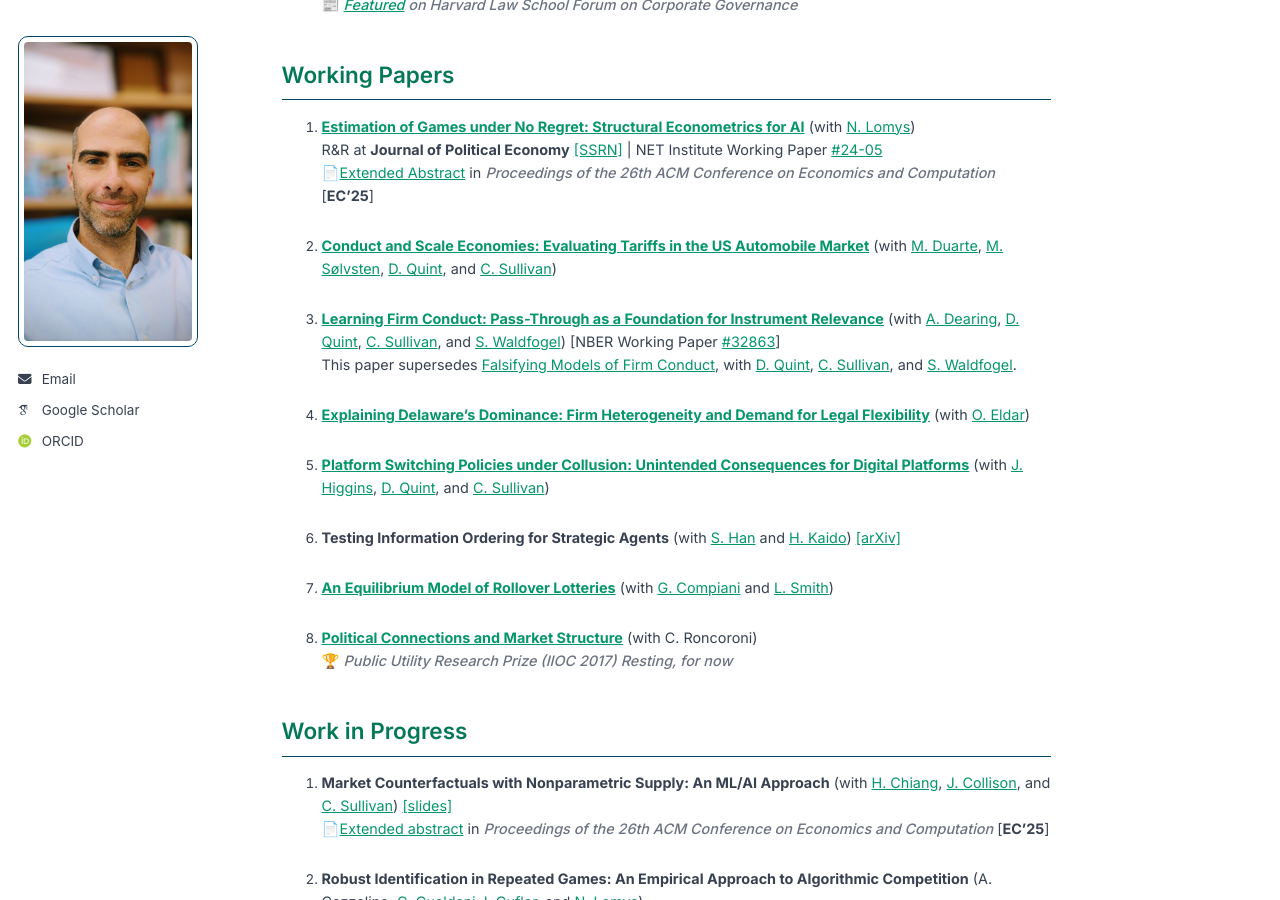
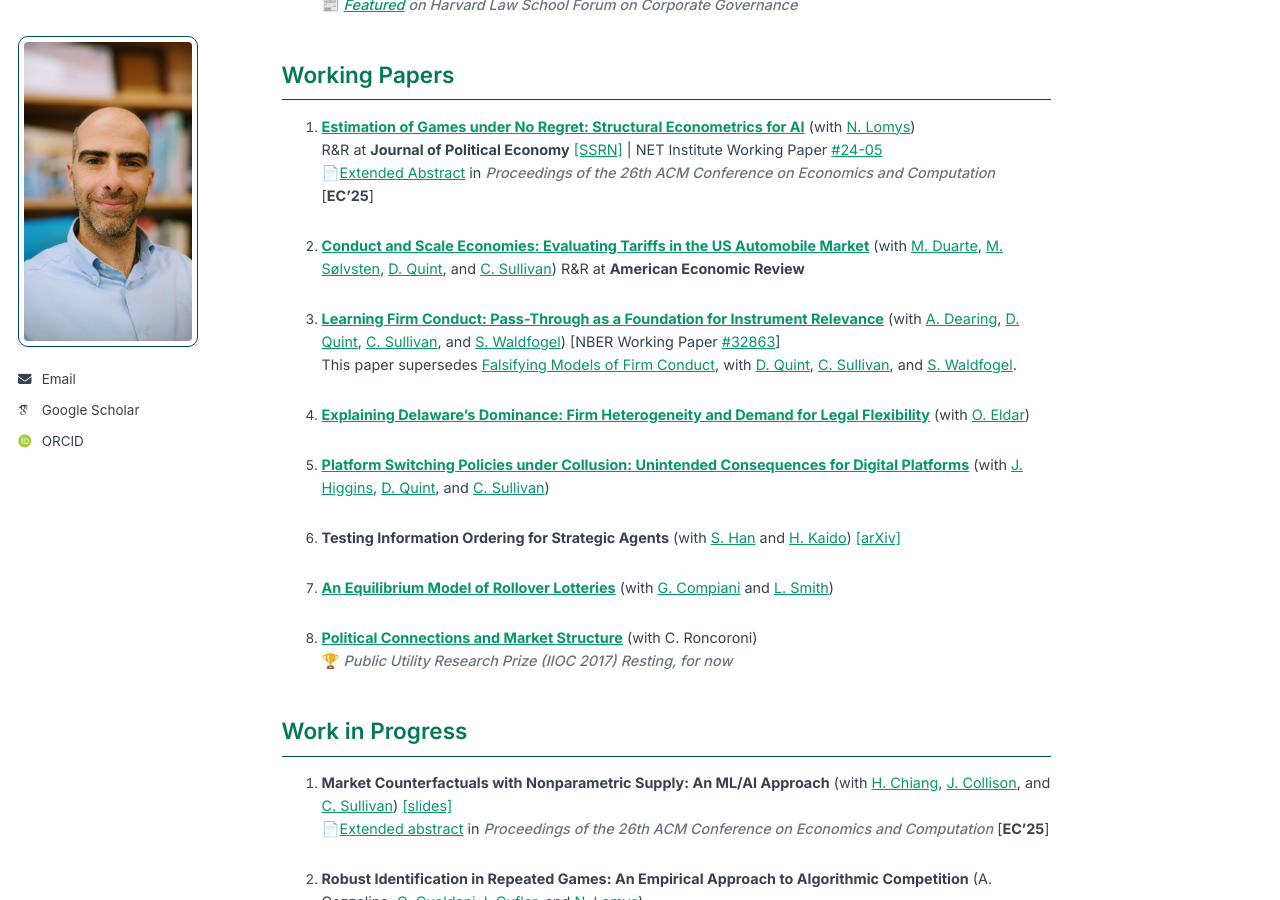
Before and after one commit to LorenzoMagnolfi/Lorenzomagnolfi.github.io, a Jekyll site: the page built from _pages/about.md, in a window 1280 px wide and 900 px high, scrolled down 956 px. Built offline with Jekyll 4.4.1, drawn with Linux system fonts in a browser that asks for light colours; some web fonts are replaced; a script that is not in the unit is left out.

Commit message:
Update about.md

```diff
--- a/_pages/about.md
+++ b/_pages/about.md
@@ -49,19 +49,20 @@ Here is my [CV](files\cv_2025.pdf).
 📄[Extended Abstract](https://dl.acm.org/doi/10.1145/3736252.3742516) in *Proceedings of the 26th ACM Conference on Economics and Computation* [**EC'25**]
 
 2. [**Conduct and Scale Economies: Evaluating Tariffs in the US Automobile Market**](/files/papers/ConductAndScaleEconomies.pdf) (with [M. Duarte](https://sites.google.com/view/marco-duarte/home), [M. Sølvsten](https://sites.google.com/site/mikkelsoelvsten/), [D. Quint](https://users.ssc.wisc.edu/~dquint/), and [C. Sullivan](https://sites.google.com/view/christopher-sullivan))
+   R&R at **American Economic Review**
 
-3. [**Learning Firm Conduct: Pass-Through as a Foundation for Instrument Relevance**](/files/papers/LearningFirmConduct.pdf) (with [A. Dearing](https://business.cornell.edu/faculty-research/faculty/aed237/), [D. Quint](https://users.ssc.wisc.edu/~dquint/), [C. Sullivan](https://sites.google.com/view/christopher-sullivan), and [S. Waldfogel](https://www.swaldfogel.com/)) [NBER Working Paper [#32863](https://www.nber.org/papers/w32863)] <br>
+4. [**Learning Firm Conduct: Pass-Through as a Foundation for Instrument Relevance**](/files/papers/LearningFirmConduct.pdf) (with [A. Dearing](https://business.cornell.edu/faculty-research/faculty/aed237/), [D. Quint](https://users.ssc.wisc.edu/~dquint/), [C. Sullivan](https://sites.google.com/view/christopher-sullivan), and [S. Waldfogel](https://www.swaldfogel.com/)) [NBER Working Paper [#32863](https://www.nber.org/papers/w32863)] <br>
 This paper supersedes [Falsifying Models of Firm Conduct](/files/papers/FalsifyingFirmConduct.pdf), with [D. Quint](https://users.ssc.wisc.edu/~dquint/), [C. Sullivan](https://sites.google.com/view/christopher-sullivan), and [S. Waldfogel](https://www.swaldfogel.com/).
 
-4. [**Explaining Delaware's Dominance: Firm Heterogeneity and Demand for Legal Flexibility**](https://papers.ssrn.com/sol3/papers.cfm?abstract_id=5507918) (with [O. Eldar]((https://sites.google.com/view/ofereldar)))
+5. [**Explaining Delaware's Dominance: Firm Heterogeneity and Demand for Legal Flexibility**](https://papers.ssrn.com/sol3/papers.cfm?abstract_id=5507918) (with [O. Eldar]((https://sites.google.com/view/ofereldar)))
 
-5. [**Platform Switching Policies under Collusion: Unintended Consequences for Digital Platforms**](files/papers/PlatformCollusion.pdf) (with [J. Higgins](https://econ.wisc.edu/staff/higgins-john/), [D. Quint](https://users.ssc.wisc.edu/~dquint/), and [C. Sullivan](https://sites.google.com/view/christopher-sullivan))
+6. [**Platform Switching Policies under Collusion: Unintended Consequences for Digital Platforms**](files/papers/PlatformCollusion.pdf) (with [J. Higgins](https://econ.wisc.edu/staff/higgins-john/), [D. Quint](https://users.ssc.wisc.edu/~dquint/), and [C. Sullivan](https://sites.google.com/view/christopher-sullivan))
 
-6. **Testing Information Ordering for Strategic Agents** (with [S. Han](https://sukjinhan.com/info-1) and [H. Kaido](https://people.bu.edu/hkaido/))  [[arXiv]](https://arxiv.org/abs/2402.19425)
+7. **Testing Information Ordering for Strategic Agents** (with [S. Han](https://sukjinhan.com/info-1) and [H. Kaido](https://people.bu.edu/hkaido/))  [[arXiv]](https://arxiv.org/abs/2402.19425)
 
-7. [**An Equilibrium Model of Rollover Lotteries**](files/papers/Rollover.pdf) (with [G. Compiani](https://giovannicompiani.com/) and [L. Smith](https://www.lonessmith.com/))
+8. [**An Equilibrium Model of Rollover Lotteries**](files/papers/Rollover.pdf) (with [G. Compiani](https://giovannicompiani.com/) and [L. Smith](https://www.lonessmith.com/))
 
-8. [**Political Connections and Market Structure**](files/papers/PoliticalConnectionsMarketStructure.pdf) (with C. Roncoroni)
+9. [**Political Connections and Market Structure**](files/papers/PoliticalConnectionsMarketStructure.pdf) (with C. Roncoroni)
 🏆 *Public Utility Research Prize (IIOC 2017)*
 *Resting, for now*
 
```
